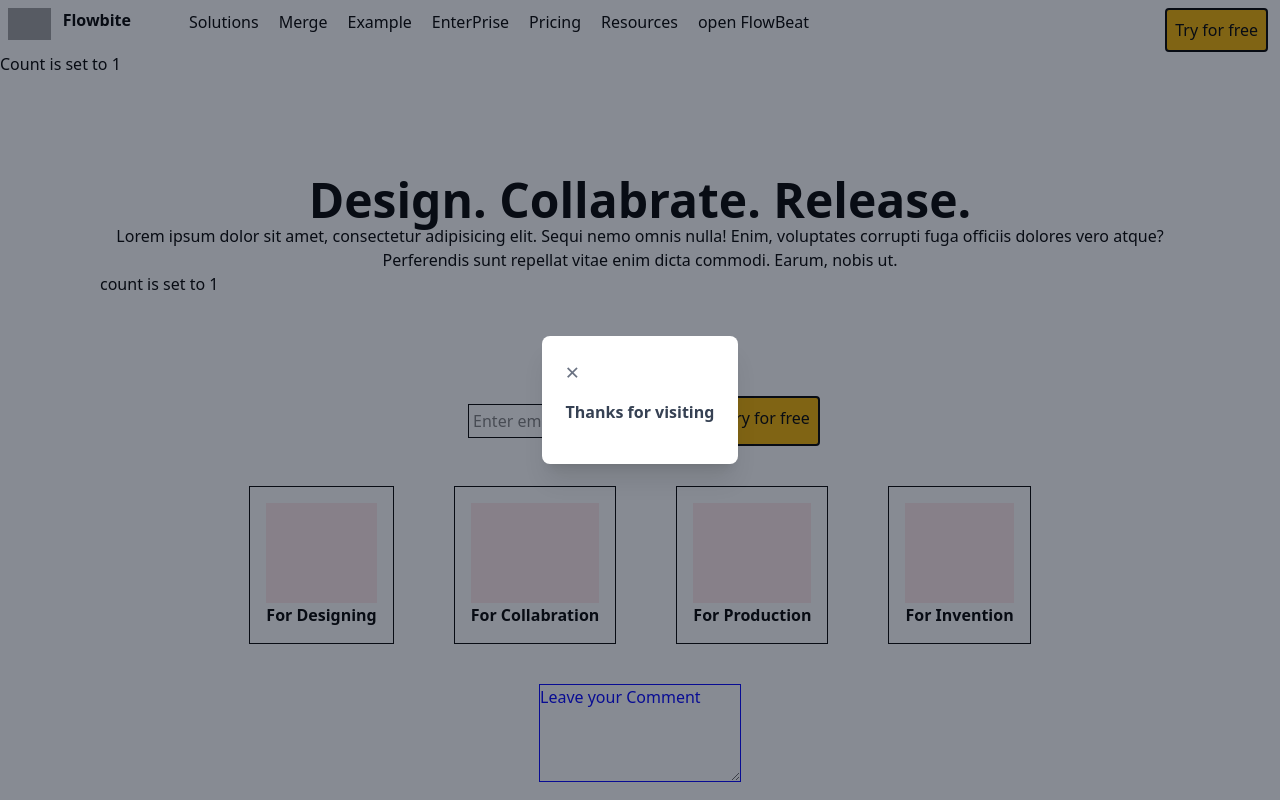
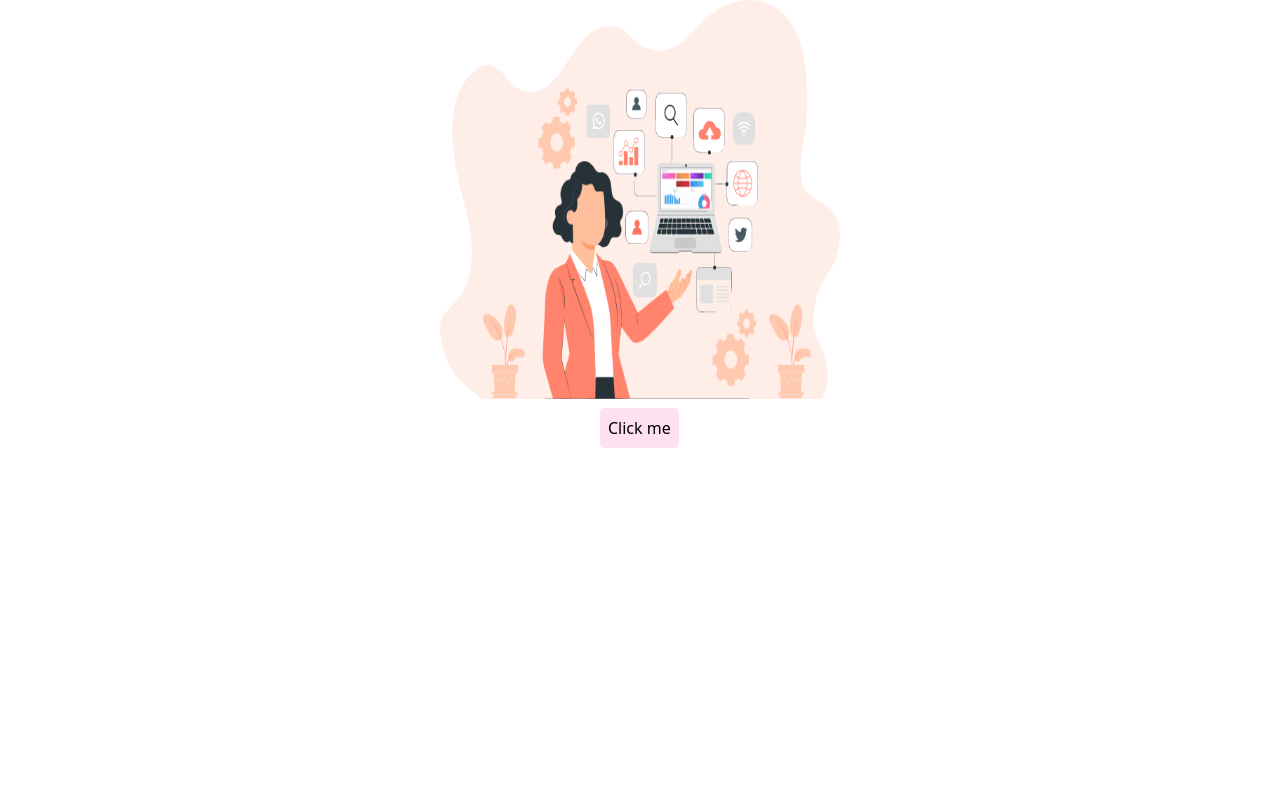
Before and after one commit to Khushi-jc04/task-day1, a React (Vite) app: page / in a window 1280 px wide. Built offline with nearby package versions, Linux system fonts and the light colour scheme; grey boxes are pictures that could not be loaded.

Commit message:
onclick and onmouseover added

```diff
--- a/src/App.jsx
+++ b/src/App.jsx
@@ -7,11 +7,13 @@ import { Card } from './components/Card'
 import photo from "./assets/photo2.png"
 import { Header } from './components/Header'
 import { HomePage } from './Days/Day-2/Pages/HomePage'
+import { Page1 } from './Days/Day-3/Page1'
 function App() {
 
   return (
     <>
-      <HomePage/>
+    <Page1/>
+      {/* <HomePage/> */}
       {/* <div class="grid grid-flow-col"> */}
         {/* side bar*/}
         {/* <div class="row-span-3 w-50"> */}
--- a/src/Days/Day-2/Components/HeroSection.jsx
+++ b/src/Days/Day-2/Components/HeroSection.jsx
@@ -28,7 +28,7 @@ export function HeroSection(){
           {console.log(count)}
             <h1>{`Count is set to ${count}`}</h1>
             <Part1/>
-            <Part2/>
+            {/* <Part2/> */}
             <Cards data={data}/>
         </div>
 
--- a/src/Days/Day-2/Components/Part1.jsx
+++ b/src/Days/Day-2/Components/Part1.jsx
@@ -1,6 +1,7 @@
 import { use } from "react";
 import { useState, createContext, useContext } from "react";
 import { userContext } from "../Pages/HomePage";
+import { Part2 } from "./Part2";
 export function Part1(){
   const count=useContext(userContext)
     return (
@@ -10,7 +11,8 @@ export function Part1(){
             <p className="place-self-center text-center">
                 Lorem ipsum dolor sit amet, consectetur adipisicing elit. Sequi nemo omnis nulla! Enim, voluptates corrupti fuga officiis dolores vero atque? Perferendis sunt repellat vitae enim dicta commodi. Earum, nobis ut.
             </p>
-            <p>{`count is set to ${count}`}</p>
+            {/* <p>{`count is set to ${count}`}</p> */}
+             <Part2/>
           </div>
         </>
     )
--- a/src/Days/Day-2/Components/Part2.jsx
+++ b/src/Days/Day-2/Components/Part2.jsx
@@ -1,6 +1,9 @@
 import { useState } from "react"
 import { TryButton } from "./TryButton"
+import { useContext } from "react";
+import { userContext } from "../Pages/HomePage";
 export function Part2(){
+    const count=useContext(userContext)
     const [email,setEmail]=useState("");
     const handleChange=(e)=>{
         setEmail(e.target.value)
@@ -14,6 +17,7 @@ export function Part2(){
             <div className="place-self-center flex">
                 {email}
             </div>
+            <p>{`count is set to ${count}`}</p>
         </>
     )
 }
--- /dev/null
+++ b/src/Days/Day-3/Page1.jsx
@@ -0,0 +1,31 @@
+import photo2 from "../../assets/photo2.png"
+import photo1 from "../../assets/school.png"
+import { useState } from "react"
+import { useRef } from "react"
+export function Page1() {
+  const [img, setImg] = useState(photo1)
+  const buttonref = useRef(null);
+  const handleChange = () => {
+    img === photo1 ? setImg(photo2) : setImg(photo1)
+  }
+  const mouseOver = () => {
+    buttonref.current.style.color = "red"
+  }
+  const onblur = () => {
+    console.log("on blur")
+    buttonref.current.style.color = "black";
+  }
+  return (
+    <>
+      <div className="place-self-center h-100 w-100 ">
+        <img src={img} alt="image" className="h-100 w-100" />
+        <button onClick={handleChange}
+          ref={buttonref}
+          onMouseOver={mouseOver}
+          className={`${img == photo1 ? 'rounded-sm mx-40 p-2 m-2 bg-pink-400/20' : 'rounded-sm mx-40 p-2 m-2 bg-blue-400/50'}`}>
+          Click me
+        </button>
+      </div>
+    </>
+  )
+}
```
Also changed, not shown: src/assets/school.png (renamed from src/assets/school_software_1.png).
